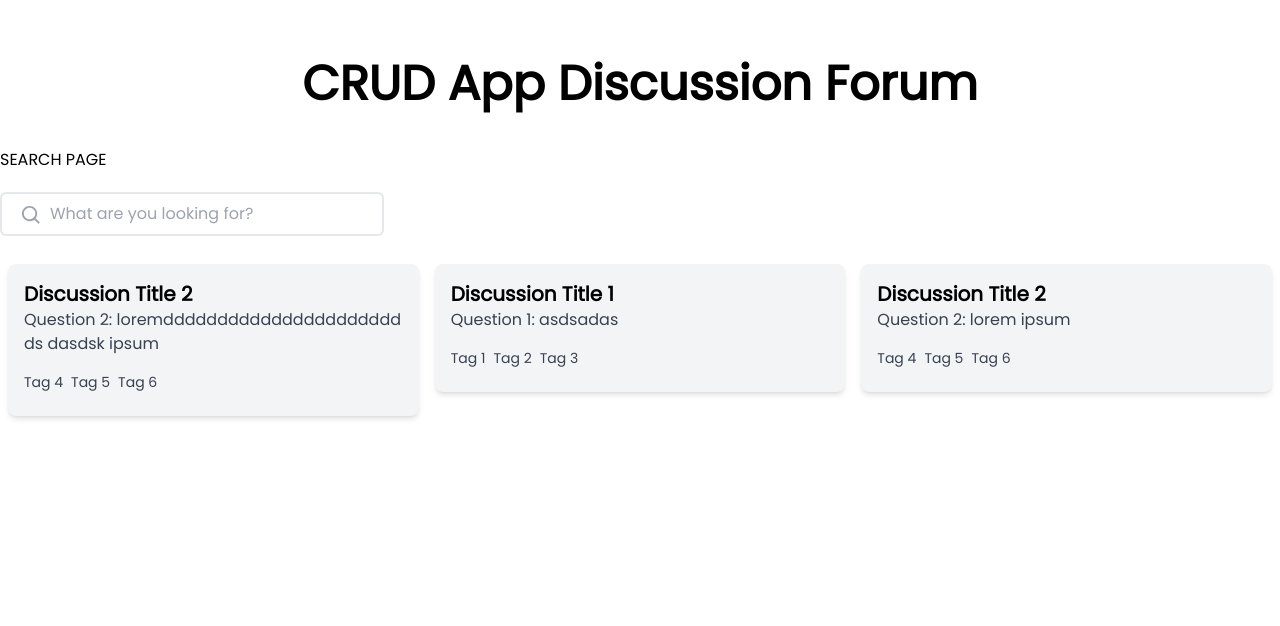
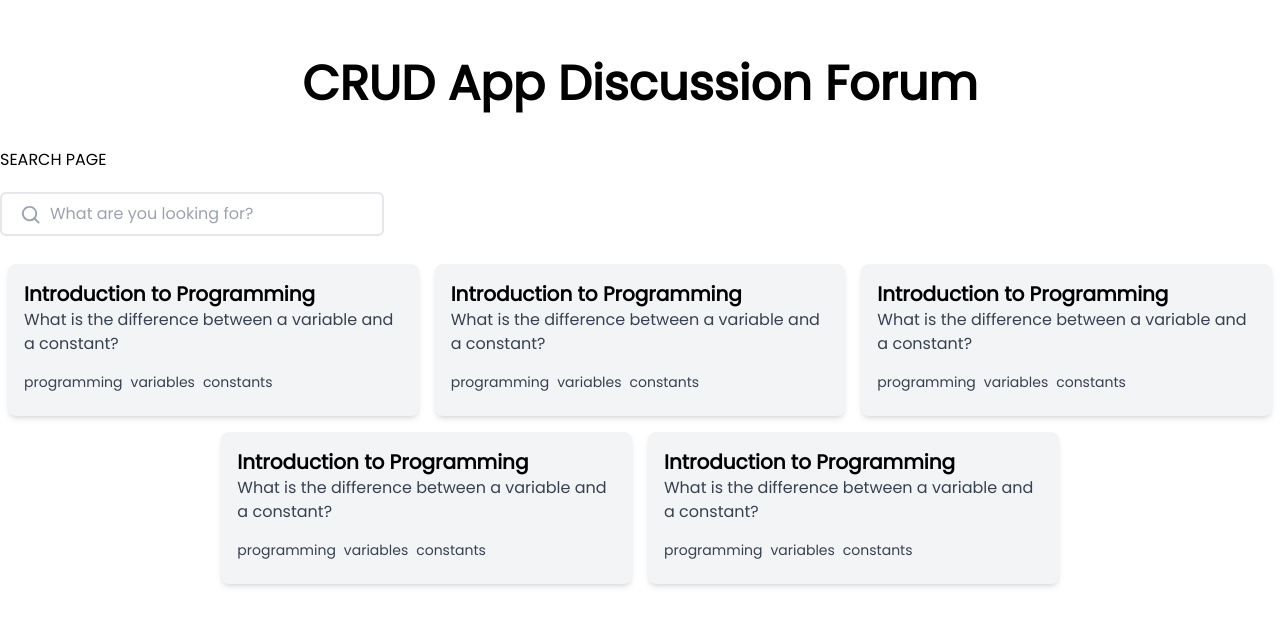
Before and after one commit to C23-DF01-Dicoding-Indonesia/CRUD-app, a Next.js app: page /search in a window 1280 px wide. Shown: the top 626 px of the page. Built offline with nearby package versions, Linux system fonts and the light colour scheme.

Commit message:
Updating DiscussionCard components

```diff
--- a/components/DiscussionCard.js
+++ b/components/DiscussionCard.js
@@ -1,10 +1,10 @@
 import React from 'react';
 
-const DiscussionCard = ({ discussionTitle, question, tags }) => {
+const DiscussionCard = ({id, course_id, module_name, tutorial_id, discussion_title, question, tags}) => {
   return (
     <div className="w-full md:w-1/2 lg:w-1/2 xl:w-1/3 p-2">
       <div className="bg-gray-100 p-4 rounded-lg shadow-md">
-        <h2 className="text-xl font-bold">{discussionTitle}</h2>
+        <h2 className="text-xl font-bold">{discussion_title}</h2>
         <p className="text-gray-700 mb-4">{question}</p>
         <div className="flex flex-wrap">
           {tags.map((tag, index) => (
--- a/components/table.js
+++ b/components/table.js
@@ -61,7 +61,6 @@ export default function Table({empty, discussion}){
             <tbody className="bg-gray-200">
                 {
                     discussion.map((obj, i) => <Tr {...obj} key={i} />)
-                    // notes.map((obj, i) => <Tr {...obj} key={i}/>)
                 }
             </tbody>
         </table>
--- a/database/data.json
+++ b/database/data.json
@@ -7,5 +7,42 @@
     "discussion_title": "Introduction to Programming",
     "question": "What is the difference between a variable and a constant?",
     "tags": ["programming", "variables", "constants"]
-    }
+    },
+    {
+        "id": 1,
+        "course_id": "COURSE-123",
+        "module_name": "Module 1",
+        "tutorial_id": 101,
+        "discussion_title": "Introduction to Programming",
+        "question": "What is the difference between a variable and a constant?",
+        "tags": ["programming", "variables", "constants"]
+        },
+        {
+            "id": 1,
+            "course_id": "COURSE-123",
+            "module_name": "Module 1",
+            "tutorial_id": 101,
+            "discussion_title": "Introduction to Programming",
+            "question": "What is the difference between a variable and a constant?",
+            "tags": ["programming", "variables", "constants"]
+            }    ,
+            {
+                "id": 1,
+                "course_id": "COURSE-123",
+                "module_name": "Module 1",
+                "tutorial_id": 101,
+                "discussion_title": "Introduction to Programming",
+                "question": "What is the difference between a variable and a constant?",
+                "tags": ["programming", "variables", "constants"]
+                }    ,
+                {
+                    "id": 1,
+                    "course_id": "COURSE-123",
+                    "module_name": "Module 1",
+                    "tutorial_id": 101,
+                    "discussion_title": "Introduction to Programming",
+                    "question": "What is the difference between a variable and a constant?",
+                    "tags": ["programming", "variables", "constants"]
+                    }
+
 ]
--- a/pages/search/index.tsx
+++ b/pages/search/index.tsx
@@ -3,12 +3,15 @@ import SearchInput from '@/components/SearchInput';
 import Head from 'next/head';
 import { useSearchParams } from 'next/navigation';
 import DiscussionCard from '@/components/DiscussionCard';
+import data from '@/database/data.json';
+
 
 const SearchPage = () => {
 
     const search = useSearchParams();
     const seacrhQuery = search ? search.get('q') : null;
     const encodedSearchQuery = encodeURI(seacrhQuery || '');
+    const discussion = data;
     console.log('Search Params: ', encodedSearchQuery);
     return (
         <>
@@ -24,7 +27,10 @@ const SearchPage = () => {
                     <SearchInput/>
                 </div>
                 <div className="container mx-auto flex flex-wrap justify-center">
-                <DiscussionCard
+                {
+                    discussion.map((obj, i) => <DiscussionCard {...obj} key={i} />)
+                }
+                {/* <DiscussionCard
                     discussionTitle="Discussion Title 2"
                     question="Question 2: loremdddddddddddddddddddddd ds dasdsk  ipsum"
                     tags={['Tag 4', 'Tag 5', 'Tag 6']}
@@ -38,7 +44,7 @@ const SearchPage = () => {
                     discussionTitle="Discussion Title 2"
                     question="Question 2: lorem ipsum"
                     tags={['Tag 4', 'Tag 5', 'Tag 6']}
-                    />
+                    /> */}
 
                 </div>
 
```
